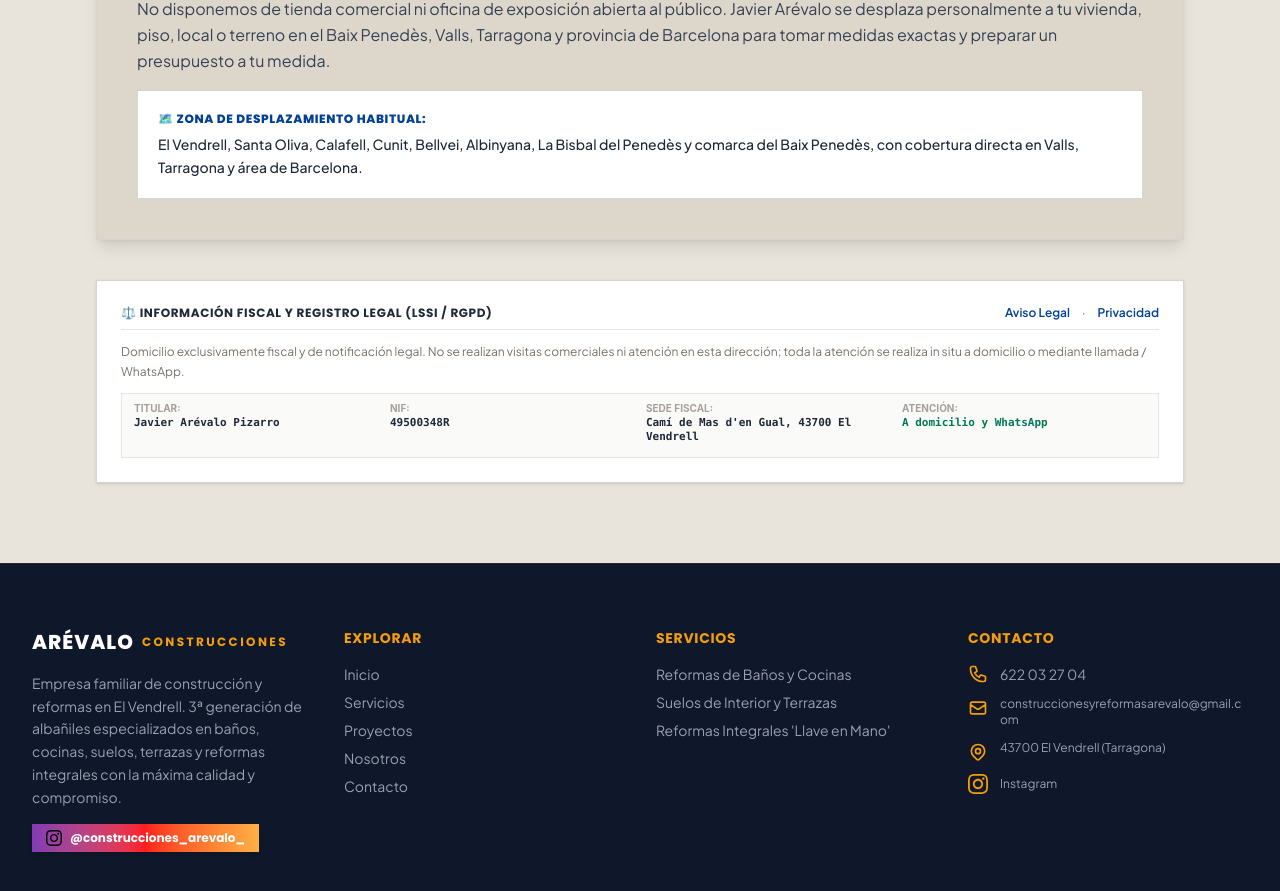
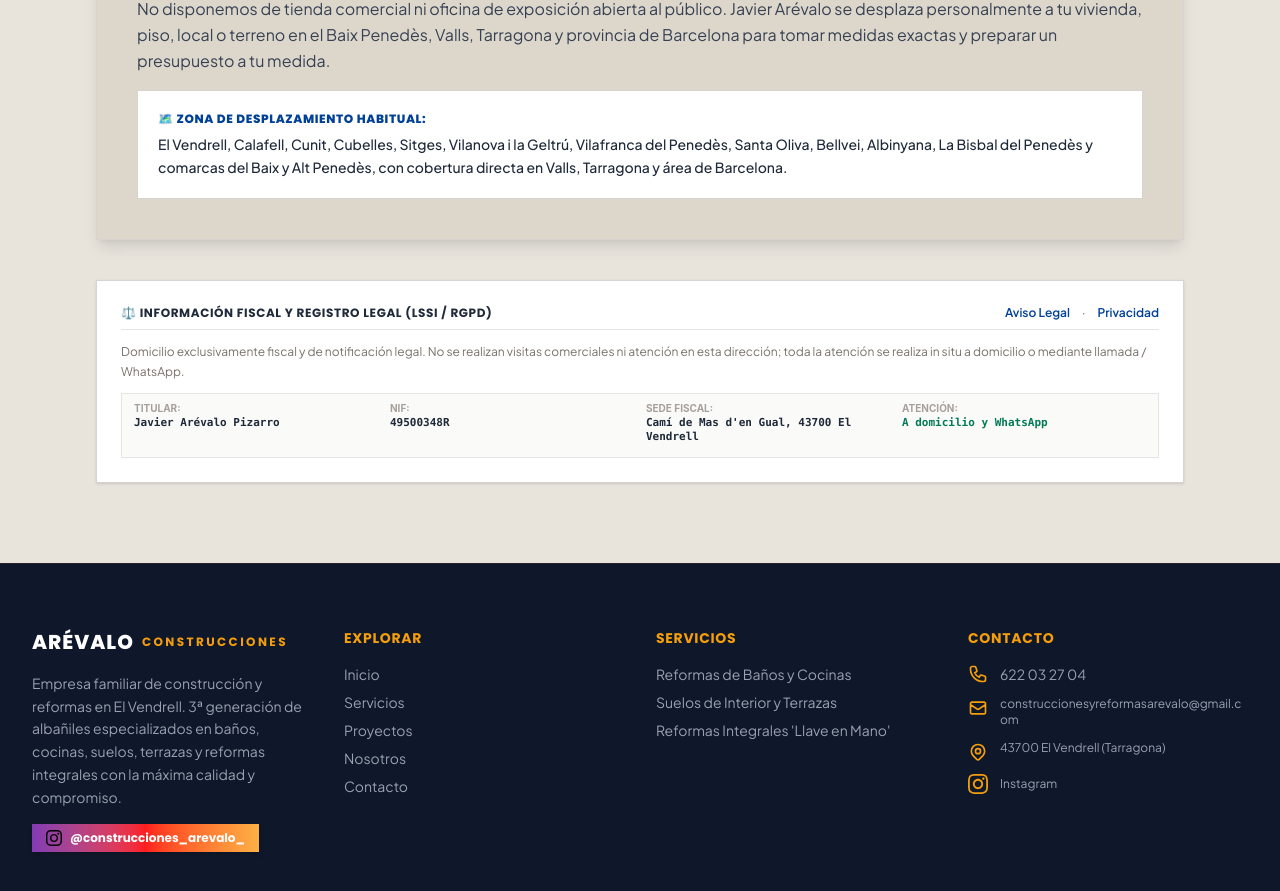
Before and after one commit to reekiii/arevalo_construcciones, a React (Vite) app: page /contacto in a window 1280 px wide. Shown: the part 1710-2601 px from the top of the page. Built offline with nearby package versions, Linux system fonts and the light colour scheme.

Commit message:
feat(seo): expand target service areas to Sitges, Vilafranca del Penedès, Cubelles and Vilanova

```diff
--- a/index.html
+++ b/index.html
@@ -7,9 +7,9 @@
     <meta name="google-site-verification" content="p19GGO-pySiXxKYvQPuccN8EYVU135znC6mEb3Gk7lM" />
 
     <!-- Título y Metadescripción SEO Principal -->
-    <title>Arévalo Construcciones | Reformas en El Vendrell, Baix Penedès, Valls, Tarragona y Barcelona</title>
-    <meta name="description" content="Empresa de construcción y reformas en El Vendrell. 3ª generación de albañiles. Especialistas en reformas de baños, cambio de bañera a ducha, cocinas, suelos porcelánicos, piscinas y reformas integrales llave en mano. Presupuesto sin compromiso." />
-    <meta name="keywords" content="reformas El Vendrell, reformas de banos El Vendrell, cambio de banera por plato de ducha El Vendrell, reformas integrales Baix Penedes, reformas Valls, reformas Tarragona, reformas Barcelona, albanil El Vendrell, construccion piscinas El Vendrell, suelos porcelanicos" />
+    <title>Arévalo Construcciones | Reformas en El Vendrell, Sitges, Vilafranca, Baix Penedès y Tarragona</title>
+    <meta name="description" content="Empresa de construcción y reformas en El Vendrell, Sitges, Vilafranca del Penedès, Cubelles, Valls, Tarragona y Barcelona. 3ª generación de albañiles. Especialistas en reformas de baños, cocinas, suelos porcelánicos, piscinas y reformas integrales llave en mano." />
+    <meta name="keywords" content="reformas El Vendrell, reformas Sitges, reformas Vilafranca del Penedes, reformas Cubelles, reformas Vilanova i la Geltru, reformas Baix Penedes, reformas Tarragona, reformas Valls, cambio de banera por plato de ducha, reformas integrales" />
     <meta name="author" content="Javier Arévalo Pizarro" />
     <meta name="robots" content="index, follow, max-snippet:-1, max-image-preview:large, max-video-preview:-1" />
 
@@ -86,11 +86,16 @@
             { "@type": "City", "name": "El Vendrell" },
             { "@type": "City", "name": "Calafell" },
             { "@type": "City", "name": "Cunit" },
+            { "@type": "City", "name": "Cubelles" },
+            { "@type": "City", "name": "Sitges" },
+            { "@type": "City", "name": "Vilanova i la Geltrú" },
+            { "@type": "City", "name": "Vilafranca del Penedès" },
             { "@type": "City", "name": "Santa Oliva" },
             { "@type": "City", "name": "Bellvei" },
             { "@type": "City", "name": "Albinyana" },
             { "@type": "City", "name": "La Bisbal del Penedès" },
             { "@type": "AdministrativeArea", "name": "Baix Penedès" },
+            { "@type": "AdministrativeArea", "name": "Alt Penedès" },
             { "@type": "City", "name": "Valls" },
             { "@type": "City", "name": "Tarragona" },
             { "@type": "AdministrativeArea", "name": "Camp de Tarragona" },
--- a/src/components/FAQSection.jsx
+++ b/src/components/FAQSection.jsx
@@ -33,7 +33,7 @@ const FAQS_DATA = {
     },
     {
       q: '¿Hasta qué municipios y zonas os desplazáis habitualmente?',
-      a: 'Nuestra zona principal de trabajo es El Vendrell y los municipios del Baix Penedès (Calafell, Cunit, Santa Oliva, Bellvei, Albinyana, La Bisbal del Penedès), con cobertura máxima en Tarragona, Barcelona y Valls.'
+      a: 'Nuestra zona principal de trabajo es El Vendrell y los municipios del Baix Penedès (Calafell, Cunit, Santa Oliva, Bellvei, Albinyana, La Bisbal del Penedès), con desplazamientos habituales a Cubelles, Sitges, Vilanova i la Geltrú, Vilafranca del Penedès, Valls, Tarragona y la provincia de Barcelona.'
     }
   ],
   ca: [
@@ -67,7 +67,7 @@ const FAQS_DATA = {
     },
     {
       q: 'A quins municipis i zones us desplaceu habitualment?',
-      a: 'La nostra zona principal de treball és El Vendrell i els municipis del Baix Penedès (Calafell, Cunit, Santa Oliva, Bellvei, Albinyana, La Bisbal del Penedès), amb cobertura màxima a Tarragona, Barcelona i Valls.'
+      a: 'La nostra zona principal de treball és El Vendrell i els municipis del Baix Penedès (Calafell, Cunit, Santa Oliva, Bellvei, Albinyana, La Bisbal del Penedès), amb desplaçaments habituals a Cubelles, Sitges, Vilanova i la Geltrú, Vilafranca del Penedès, Valls, Tarragona i la província de Barcelona.'
     }
   ]
 };
--- a/src/components/SEOHead.jsx
+++ b/src/components/SEOHead.jsx
@@ -5,12 +5,12 @@ import { useLanguage } from '../context/LanguageContext';
 const SEO_DATA = {
   '/': {
     es: {
-      title: 'Arévalo Construcciones | Reformas en El Vendrell, Baix Penedès, Valls y Tarragona',
-      desc: 'Empresa de construcción y reformas en El Vendrell. 3ª generación de albañiles. Especialistas en reformas de baños, cocinas, suelos porcelánicos, piscinas y reformas integrales llave en mano.'
+      title: 'Arévalo Construcciones | Reformas en El Vendrell, Sitges, Vilafranca y Tarragona',
+      desc: 'Empresa de construcción y reformas en El Vendrell, Sitges, Vilafranca del Penedès, Cubelles y Tarragona. 3ª generación de albañiles. Especialistas en reformas de baños, cocinas y reformas integrales.'
     },
     ca: {
-      title: 'Arévalo Construcciones | Reformes a El Vendrell, Baix Penedès, Valls i Tarragona',
-      desc: 'Empresa de construcció i reformes a El Vendrell. 3a generació de paletes. Especialistes en reformes de banys, cuines, terres porcel·lànics, piscines i reformes integrals claus en mà.'
+      title: 'Arévalo Construcciones | Reformes a El Vendrell, Sitges, Vilafranca i Tarragona',
+      desc: 'Empresa de construcció i reformes a El Vendrell, Sitges, Vilafranca del Penedès, Cubelles i Tarragona. 3a generació de paletes. Especialistes en reformes de banys, cuines i reformes integrals.'
     }
   },
   '/servicios': {
--- a/src/context/LanguageContext.jsx
+++ b/src/context/LanguageContext.jsx
@@ -142,7 +142,7 @@ const translations = {
     contact_onsite_desc:
       "No disponemos de tienda comercial ni oficina de exposición abierta al público. Javier Arévalo se desplaza personalmente a tu vivienda, piso, local o terreno en el Baix Penedès, Valls, Tarragona y provincia de Barcelona para tomar medidas exactas y preparar un presupuesto a tu medida.",
     contact_coverage_lbl: "Zona de desplazamiento habitual",
-    contact_coverage_val: "El Vendrell, Santa Oliva, Calafell, Cunit, Bellvei, Albinyana, La Bisbal del Penedès y comarca del Baix Penedès, con cobertura directa en Valls, Tarragona y área de Barcelona.",
+    contact_coverage_val: "El Vendrell, Calafell, Cunit, Cubelles, Sitges, Vilanova i la Geltrú, Vilafranca del Penedès, Santa Oliva, Bellvei, Albinyana, La Bisbal del Penedès y comarcas del Baix y Alt Penedès, con cobertura directa en Valls, Tarragona y área de Barcelona.",
     contact_trust1: "Visita y presupuesto 100% gratuitos y sin compromiso",
     contact_trust2: "Presupuesto cerrado por contrato sin sorpresas",
     contact_trust3: "Seguro de Responsabilidad Civil en vigor",
@@ -322,7 +322,7 @@ const translations = {
     contact_onsite_desc:
       "No disposem de botiga comercial ni oficina d'exposició oberta al públic. Javier Arévalo es desplaça personalment al teu habitatge, pis, local o terreny al Baix Penedès, Valls, Tarragona i província de Barcelona per prendre mesures exactes i preparar un pressupost a mida.",
     contact_coverage_lbl: "Zona de desplaçament habitual",
-    contact_coverage_val: "El Vendrell, Santa Oliva, Calafell, Cunit, Bellvei, Albinyana, La Bisbal del Penedès i comarca del Baix Penedès, amb cobertura directa a Valls, Tarragona i àrea de Barcelona.",
+    contact_coverage_val: "El Vendrell, Calafell, Cunit, Cubelles, Sitges, Vilanova i la Geltrú, Vilafranca del Penedès, Santa Oliva, Bellvei, Albinyana, La Bisbal del Penedès i comarques del Baix i Alt Penedès, amb cobertura directa a Valls, Tarragona i àrea de Barcelona.",
     contact_trust1: "Visita i pressupost 100% gratuïts i sense compromís",
     contact_trust2: "Pressupost tancat per contracte sense sorpreses",
     contact_trust3: "Assegurança de Responsabilitat Civil en vigor",
```
